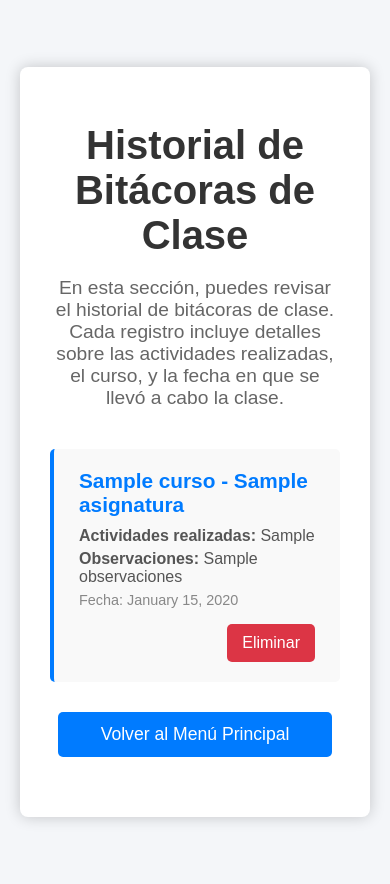
After one commit to orsierra/Codigo_Capstone, a Django app: template core/templates/historial_bitacoras.html in a window 390 px wide. The commit adds this page. Run offline with Django 3.2, Linux system fonts and the light colour scheme; the template is opened without the code that fills it: most values are stand-ins (such as "Sample title", 1, 10 or a date in 2020).

Commit message:
agrego bitacora a asistencia

```diff
--- a/core/templates/Profe_generar_informes.html
+++ b/core/templates/Profe_generar_informes.html
@@ -167,6 +167,7 @@
             <li><a href="{% url 'registro_academico' curso.id %}">Registro Académico</a></li>
             <li><a href="{% url 'generar_informes' curso.id %}">Generar Informes</a></li>
             <li><a href="{% url 'observaciones' curso.id %}">Observaciones</a></li>
+            <li><a href="{% url 'historial_bitacoras' curso.id %}">Historial de Bitácoras</a></li>
             <li>
                 <form action="{% url 'logout' %}" method="post" style="display: inline;">
                     {% csrf_token %}
--- /dev/null
+++ b/core/templates/historial_bitacoras.html
@@ -0,0 +1,162 @@
+<!DOCTYPE html>
+<html lang="es">
+<head>
+    <meta charset="UTF-8">
+    <meta name="viewport" content="width=device-width, initial-scale=1.0">
+    <title>Historial de Bitácoras de Clase</title>
+    <style>
+        body {
+            font-family: Arial, sans-serif;
+            background-color: #f4f6f9;
+            display: flex;
+            justify-content: center;
+            align-items: center;
+            min-height: 100vh;
+            margin: 0;
+            padding: 20px;
+        }
+
+        .container {
+            max-width: 1200px;
+            width: 90%;
+            background-color: #ffffff;
+            padding: 30px;
+            border-radius: 8px;
+            box-shadow: 0 0 15px rgba(0, 0, 0, 0.2);
+        }
+
+        h1 {
+            text-align: center;
+            color: #333;
+            font-size: 2.5em;
+            margin-bottom: 15px;
+        }
+
+        p.description {
+            text-align: center;
+            color: #666;
+            margin-bottom: 40px;
+            font-size: 1.2em;
+        }
+
+        .bitacora-item {
+            background-color: #f9f9f9;
+            border-left: 4px solid #007bff;
+            padding: 20px 25px;
+            margin-bottom: 20px;
+            border-radius: 5px;
+            position: relative;
+        }
+
+        .bitacora-item h2 {
+            color: #007bff;
+            margin: 0 0 10px;
+            font-size: 1.5em;
+        }
+
+        .bitacora-item p {
+            margin: 5px 0;
+            color: #555;
+            font-size: 1.1em;
+        }
+
+        .bitacora-item .fecha {
+            position: absolute;
+            top: 20px;
+            right: 25px;
+            color: #888;
+            font-size: 1em;
+        }
+
+        .bitacora-item .actions {
+            margin-top: 15px;
+            text-align: right;
+        }
+
+        .bitacora-item .actions form {
+            display: inline;
+        }
+
+        .bitacora-item .actions button {
+            background-color: #dc3545;
+            color: #fff;
+            border: none;
+            padding: 10px 15px;
+            border-radius: 5px;
+            cursor: pointer;
+            transition: background-color 0.3s;
+            font-size: 1em;
+        }
+
+        .bitacora-item .actions button:hover {
+            background-color: #c82333;
+        }
+
+        .btn-back {
+            display: block;
+            width: 100%;
+            max-width: 250px;
+            margin: 30px auto;
+            padding: 12px;
+            background-color: #007bff;
+            color: #fff;
+            border: none;
+            border-radius: 5px;
+            text-align: center;
+            cursor: pointer;
+            font-size: 1.1em;
+            text-decoration: none;
+            transition: background-color 0.3s;
+        }
+
+        .btn-back:hover {
+            background-color: #0056b3;
+        }
+
+        /* Responsive design */
+        @media (max-width: 768px) {
+            .bitacora-item h2 {
+                font-size: 1.3em;
+            }
+
+            .bitacora-item p {
+                font-size: 1em;
+            }
+
+            .bitacora-item .fecha {
+                position: static;
+                text-align: right;
+                margin-top: 10px;
+                font-size: 0.9em;
+            }
+        }
+    </style>
+</head>
+<body>
+    <div class="container">
+        <h1>Historial de Bitácoras de Clase</h1>
+        <p class="description">
+            En esta sección, puedes revisar el historial de bitácoras de clase. Cada registro incluye detalles sobre las actividades realizadas, el curso, y la fecha en que se llevó a cabo la clase.
+        </p>
+
+        {% for bitacora in bitacoras %}
+            <div class="bitacora-item">
+                <h2>{{ bitacora.curso.nombre }} - {{ bitacora.curso.asignatura }}</h2>
+                <p><strong>Actividades realizadas:</strong> {{ bitacora.actividades_realizadas }}</p>
+                <p><strong>Observaciones:</strong> {{ bitacora.observaciones|default:"Ninguna" }}</p>
+                <span class="fecha">Fecha: {{ bitacora.fecha|date:"F j, Y" }}</span>
+                <div class="actions">
+                    <form action="{% url 'eliminar_bitacora' bitacora.id %}" method="post" onsubmit="return confirm('¿Estás seguro de que deseas eliminar este registro de bitácora?');">
+                        {% csrf_token %}
+                        <button type="submit">Eliminar</button>
+                    </form>
+                </div>
+            </div>
+        {% empty %}
+            <p>No tienes registros en la bitácora de clase.</p>
+        {% endfor %}
+
+        <a href="{% url 'profesor_libro' curso.id %}" class="btn-back">Volver al Menú Principal</a>
+    </div>
+</body>
+</html>
--- a/core/templates/observaciones.html
+++ b/core/templates/observaciones.html
@@ -181,6 +181,7 @@
             <li><a href="{% url 'registro_academico' curso.id %}">Registro Académico</a></li>
             <li><a href="{% url 'generar_informes' curso.id %}">Generar Informes</a></li>
             <li><a href="{% url 'observaciones' curso.id %}">Observaciones</a></li>
+            <li><a href="{% url 'historial_bitacoras' curso.id %}">Historial de Bitácoras</a></li>
             <li>
                 <!-- Botón de Cerrar sesión estilo enlace -->
                 <form action="{% url 'logout' %}" method="post" style="display: inline;">
--- a/core/templates/profesorLibro.html
+++ b/core/templates/profesorLibro.html
@@ -144,6 +144,7 @@
             <a href="{% url 'registro_academico' curso.id %}"><button>Registro Académico</button></a>
             <a href="{% url 'generar_informes' curso.id %}"><button>Generar Informe</button></a>
             <a href="{% url 'observaciones' curso_id=curso.id %}"><button>Observaciones</button></a>
+            <a href="{% url 'historial_bitacoras' curso.id %}"><button>Ver Historial de Bitácoras</button></a>
         </div>
     </div>
 </body>
--- a/core/templates/registroAcademico.html
+++ b/core/templates/registroAcademico.html
@@ -198,6 +198,7 @@
             <li><a href="{% url 'registro_academico' curso.id %}">Registro Académico</a></li>
             <li><a href="{% url 'generar_informes' curso.id %}">Generar Informes</a></li>
             <li><a href="{% url 'observaciones' curso.id %}">Observaciones</a></li>
+            <li><a href="{% url 'historial_bitacoras' curso.id %}">Historial de Bitácoras</a></li>
             <li>
                 <!-- Botón de Cerrar sesión estilo enlace -->
                 <form action="{% url 'logout' %}" method="post" style="display: inline;">
--- a/core/urls.py
+++ b/core/urls.py
@@ -22,6 +22,8 @@ urlpatterns = [
     path('alumno_detalle/<int:alumno_id>/', views.alumno_detalle, name='alumno_detalle'),
     path('alumno_detalle/<int:alumno_id>/descargar_pdf/', descargar_pdf_alumno, name='descargar_pdf_alumno'),  # descarga detalles del alumno en pdf
     path('observaciones/<int:curso_id>/', observaciones, name='observaciones'),
+    path('historial-bitacoras/<int:curso_id>/', views.historial_bitacoras, name='historial_bitacoras'),
+    path('eliminar-bitacora/<int:bitacora_id>/', views.eliminar_bitacora, name='eliminar_bitacora'),
     #alumno
     path('alumno/', views.alumno_dashboard, name='alumno_dashboard'),
     path('alumno/asistencia/', views.alumno_consulta_asistencia, name='alumnoConsuAsis'),
```
Also changed, not shown: core/models.py (+13 -0 lines), core/templates/registrarAsistencia.html (+43 -20 lines), core/templates/registrarCalificaciones.html (+20 -6 lines), core/views.py (+75 -33 lines), core/migrations/0029_bitacoraclase.py (added), core/migrations/0030_bitacoraclase_observaciones.py (added), db.sqlite3.
